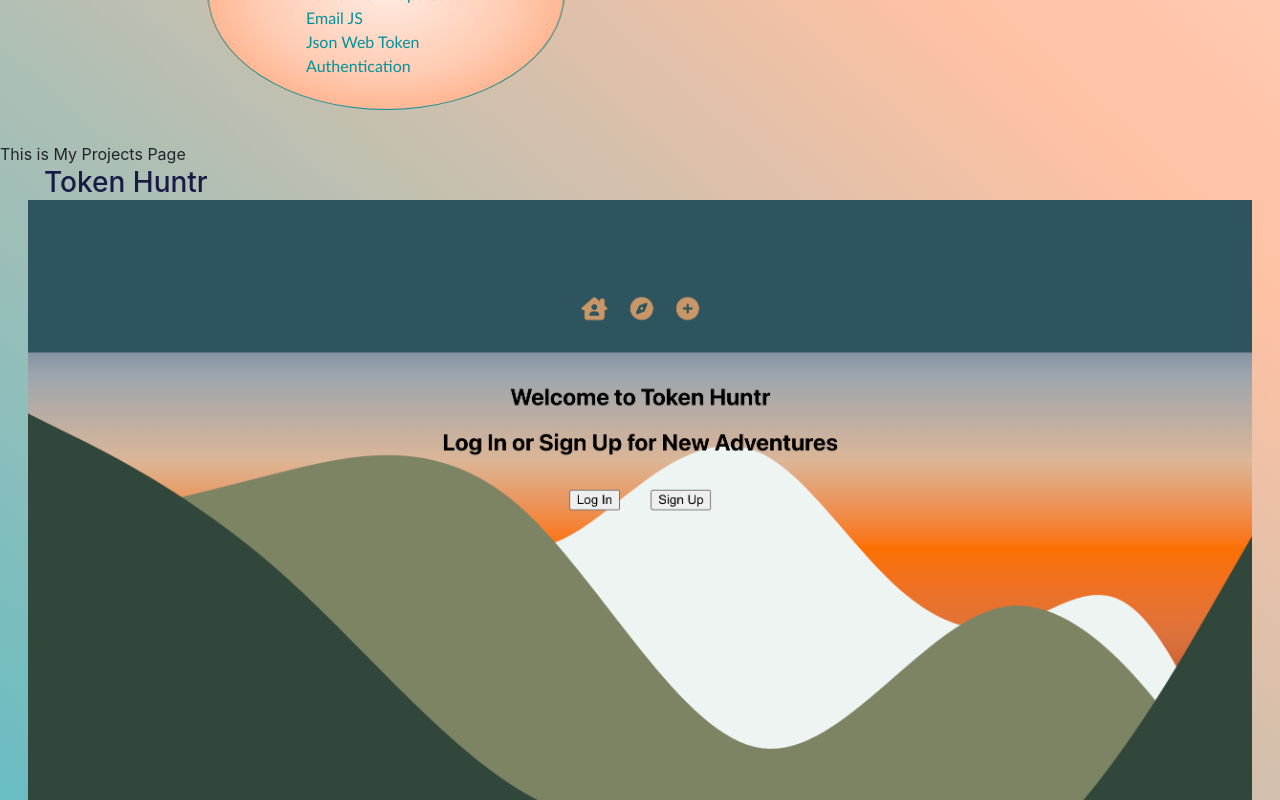
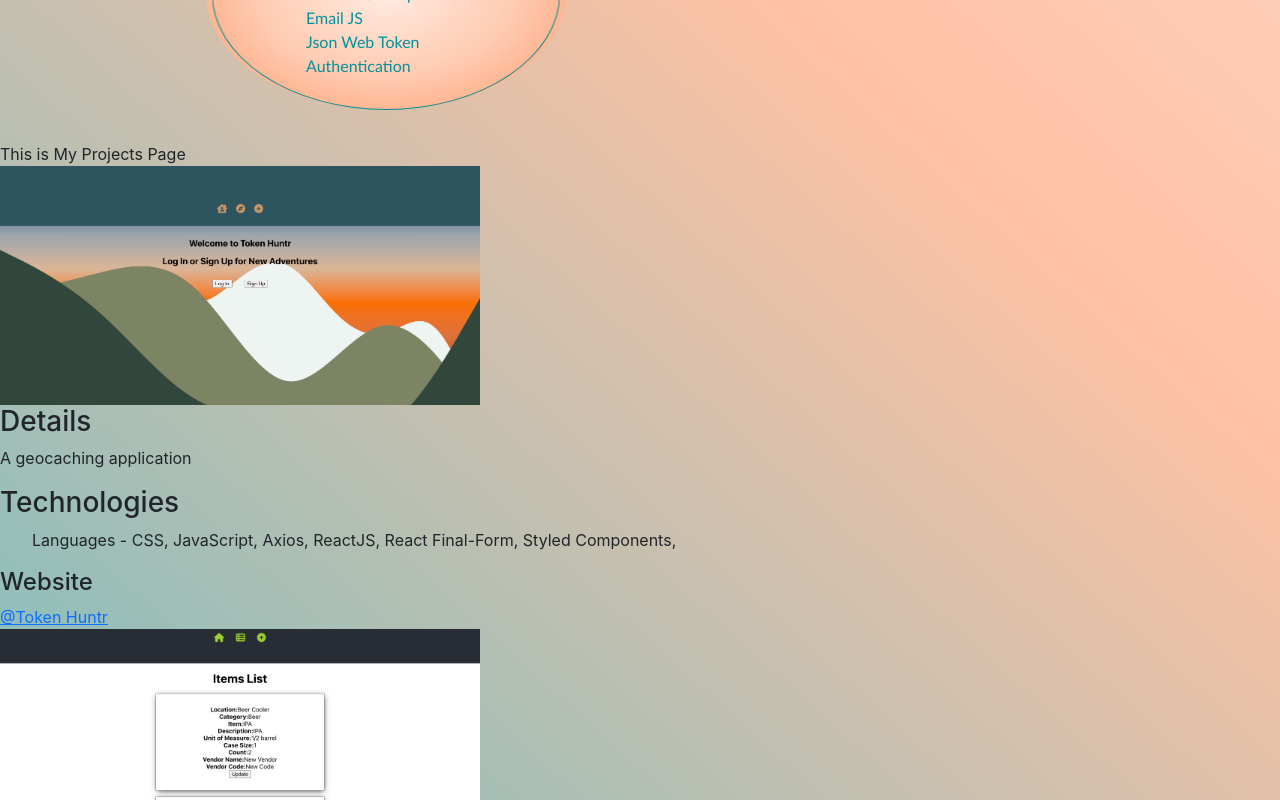
Before and after one commit to Job85/portfolio-site, a React (Create React App) app: page / in a window 1280 px wide. Shown: the part 2000-2800 px from the top of the page. Built offline with nearby package versions, Linux system fonts and the light colour scheme.

Commit message:
created component

```diff
--- a/src/components/Card.jsx
+++ b/src/components/Card.jsx
@@ -1,23 +1,96 @@
-import React from "react";
+import React, { useState } from "react";
 import token from "../assets/Token_Huntr.png";
+import inventory from "../assets/Restaurant-Inventory-App.png";
+
+const cards = [
+    {
+        id: '1',
+        front:
+            <img
+                src={token}
+                alt='Token Huntr App'
+                className="img-top"
+                style={{ width: 30 + 'rem' }}
+            />,
+        back:
+            <div>
+                <h3>
+                    Details
+                </h3>
+                <p>
+                    A geocaching application
+                </p>
+                <h3>
+                    Technologies
+                </h3>
+                <p>
+                    <ul>
+                        Languages - CSS, JavaScript, Axios, ReactJS, React Final-Form, Styled Components,
+                    </ul>
+                </p>
+                <h4>Website</h4>
+                <a
+                    href="https://token-huntr-app.web.app/"
+                >
+                    @Token Huntr
+                </a>
+            </div>
+    },
+    {
+        id: '2',
+        front:
+            <img
+                src={inventory}
+                alt='Inventory App'
+                className="img-top"
+                style={{ width: 30 + 'rem' }}
+            />,
+        back:
+            <div>
+                <h3>
+                    Details
+                </h3>
+                <p>
+                    An application to streamline a restaurant's inventory process
+                </p>
+                <h3>
+                    Technologies
+                </h3>
+                <p>
+                    <ul>
+                        Languages - CSS, JavaScript, ReactJS, Axios,
+                    </ul>
+                </p>
+                <h4>Website</h4>
+                <a href="no_link">
+                    Undeployed
+                </a>
+            </div>
+    }
+];
 
 const Card = () => {
 
+    const [flip, setFlip] = useState(false);
+
     return (
-        <div
-            className="card-body width-25% data"
-        // style={{ width: 30 + 'rem' }}
-        >
-            <h3 className="card-title bg-transparent ">
-                Token Huntr
-            </h3>
-            <img
-                src={token}
-                className='card-img-top'
-            />
-            <div>
-
-            </div>
+        <div>
+            {cards.map((card) =>
+                <div className="card-box">
+                    <div className="card-container">
+                        <div className="flip-card">
+                            <div className={flip ? 'flip' : ''}>
+                                <div className="front" onClick={() => setFlip(true)}>
+                                    {card.front}
+                                </div>
+                                <div className="back" onClick={() => setFlip(false)}>
+                                    {card.back}
+                                </div>
+                            </div>
+                        </div>
+                    </div>
+                </div>
+            )}
         </div>
     )
 }
```
